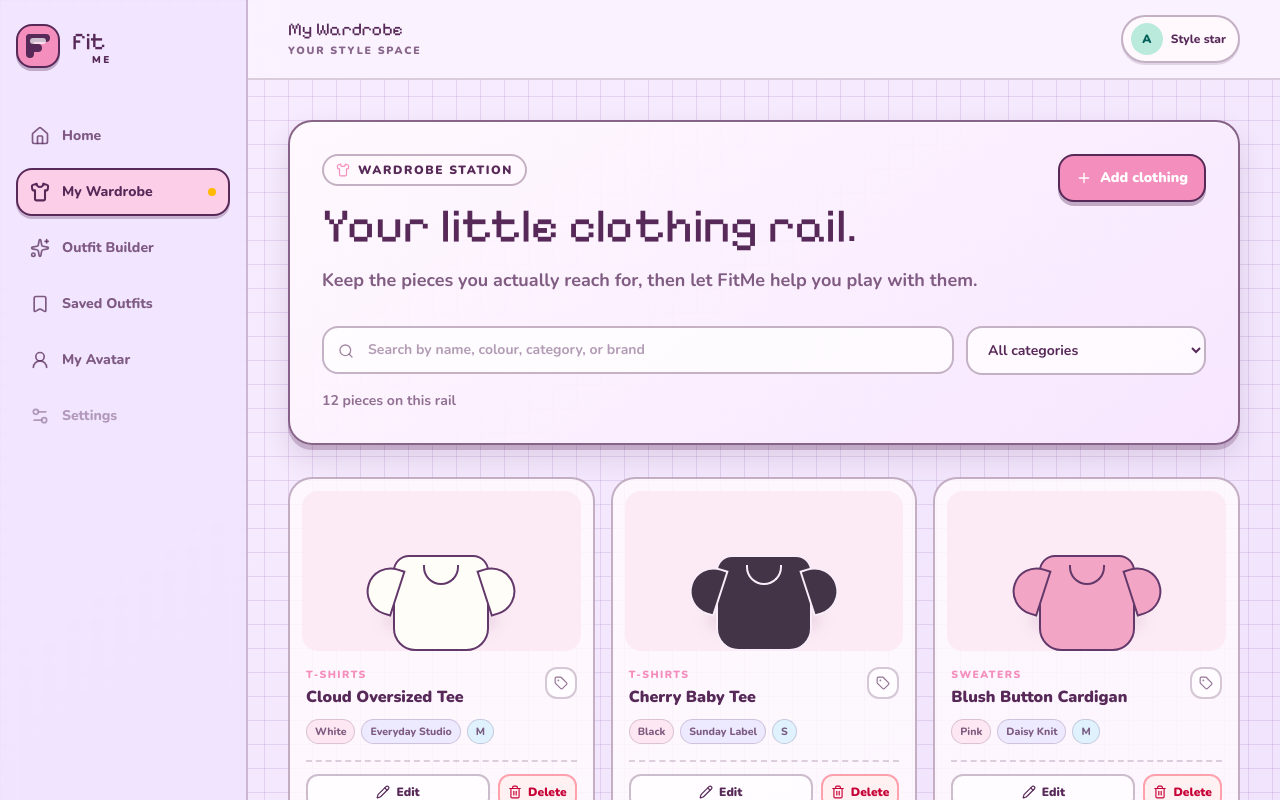
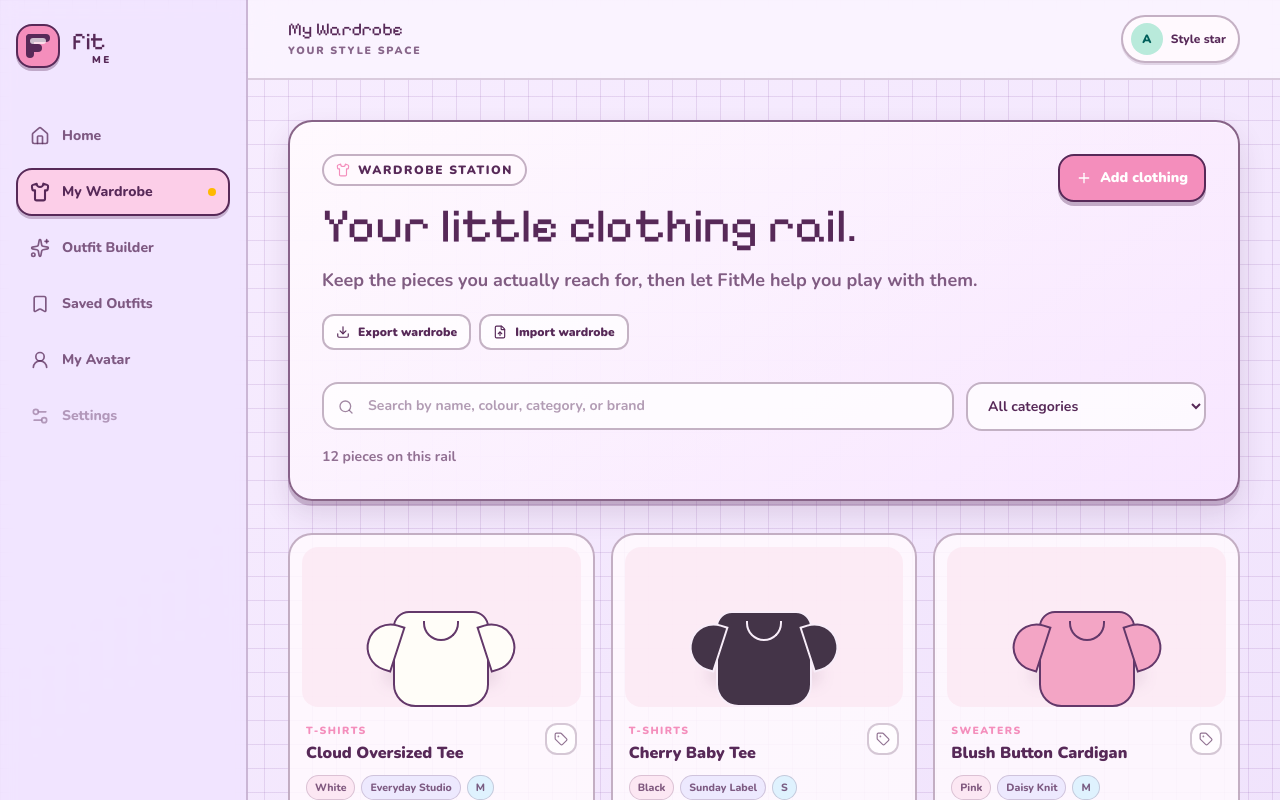
Before and after one commit to 06-nitiin/fitme, a React (Vite) app: page / in a window 1280 px wide. Both pictures are taken after a click on the button "My Wardrobe". Shown: the top 800 px of the page. Built offline with nearby package versions, Linux system fonts and the light colour scheme.

Commit message:
added wardrobe import and export

```diff
--- a/src/lib/wardrobe.ts
+++ b/src/lib/wardrobe.ts
@@ -1,4 +1,4 @@
-import type { ClothingCategory, ClothingItem, OutfitSlot } from "../types/fitme";
+import { CLOTHING_CATEGORIES, type ClothingCategory, type ClothingItem, type OutfitSlot } from "../types/fitme";
 
 export function getOutfitSlot(category: ClothingCategory): OutfitSlot {
   switch (category) {
@@ -55,3 +55,54 @@ export function createFitMeId(prefix: string): string {
 
   return `${prefix}-${Date.now()}-${Math.random().toString(36).slice(2, 8)}`;
 }
+
+export function exportWardrobeData(wardrobe: ClothingItem[]): string {
+  return JSON.stringify(
+    {
+      app: "FitMe",
+      version: 1,
+      exportedAt: new Date().toISOString(),
+      wardrobe,
+    },
+    null,
+    2,
+  );
+}
+
+export function importWardrobeData(serializedData: string): ClothingItem[] {
+  const parsed: unknown = JSON.parse(serializedData);
+  const importedItems =
+    typeof parsed === "object" && parsed !== null && "wardrobe" in parsed
+      ? (parsed as { wardrobe: unknown }).wardrobe
+      : parsed;
+
+  if (!Array.isArray(importedItems)) {
+    throw new Error("The selected file does not contain a wardrobe list.");
+  }
+
+  const isClothingCategory = (value: unknown): value is ClothingCategory =>
+    typeof value === "string" && CLOTHING_CATEGORIES.includes(value as ClothingCategory);
+
+  if (
+    importedItems.some(
+      (item) =>
+        typeof item !== "object" ||
+        item === null ||
+        typeof (item as ClothingItem).name !== "string" ||
+        !isClothingCategory((item as ClothingItem).category) ||
+        typeof (item as ClothingItem).color !== "string" ||
+        typeof (item as ClothingItem).brand !== "string",
+    )
+  ) {
+    throw new Error("Every imported item needs a valid name, category, colour, and brand.");
+  }
+
+  return importedItems.map((item) => {
+    const clothingItem = item as ClothingItem;
+    return {
+      ...clothingItem,
+      id: createFitMeId("clothing"),
+      createdAt: typeof clothingItem.createdAt === "string" ? clothingItem.createdAt : new Date().toISOString(),
+    };
+  });
+}
--- a/src/pages/Wardrobe.tsx
+++ b/src/pages/Wardrobe.tsx
@@ -1,10 +1,10 @@
-import { useEffect, useMemo, useState } from "react";
-import { Plus, Search, Shirt, Sparkles } from "lucide-react";
+import { type ChangeEvent, useEffect, useMemo, useState } from "react";
+import { Download, FileUp, Plus, Search, Shirt, Sparkles } from "lucide-react";
 import { ClothingCard } from "../components/wardrobe/ClothingCard";
 import { ClothingForm, type ClothingFormValues } from "../components/wardrobe/ClothingForm";
 import { starterWardrobe } from "../data/starterWardrobe";
 import { loadFromStorage, saveToStorage, STORAGE_KEYS } from "../lib/storage";
-import { createFitMeId, filterWardrobe } from "../lib/wardrobe";
+import { createFitMeId, exportWardrobeData, filterWardrobe, importWardrobeData } from "../lib/wardrobe";
 import { CLOTHING_CATEGORIES, type ClothingCategory, type ClothingItem } from "../types/fitme";
 
 type CategoryFilter = "All" | ClothingCategory;
@@ -17,6 +17,7 @@ export function Wardrobe() {
   const [selectedCategory, setSelectedCategory] = useState<CategoryFilter>("All");
   const [isFormOpen, setIsFormOpen] = useState(false);
   const [editingItem, setEditingItem] = useState<ClothingItem | null>(null);
+  const [importMessage, setImportMessage] = useState("");
 
   useEffect(() => {
     saveToStorage(STORAGE_KEYS.wardrobe, wardrobe);
@@ -73,6 +74,37 @@ export function Wardrobe() {
     setWardrobe((currentWardrobe) => currentWardrobe.filter((currentItem) => currentItem.id !== item.id));
   }
 
+  function handleExport() {
+    const file = new Blob([exportWardrobeData(wardrobe)], { type: "application/json" });
+    const downloadUrl = URL.createObjectURL(file);
+    const link = document.createElement("a");
+    link.href = downloadUrl;
+    link.download = `fitme-wardrobe-${new Date().toISOString().slice(0, 10)}.json`;
+    link.click();
+    URL.revokeObjectURL(downloadUrl);
+    setImportMessage("Wardrobe backup downloaded.");
+  }
+
+  function handleImport(event: ChangeEvent<HTMLInputElement>) {
+    const file = event.target.files?.[0];
+    event.target.value = "";
+
+    if (!file) return;
+
+    const reader = new FileReader();
+    reader.onload = () => {
+      try {
+        const importedItems = importWardrobeData(String(reader.result));
+        setWardrobe((currentWardrobe) => [...importedItems, ...currentWardrobe]);
+        setImportMessage(`${importedItems.length} ${importedItems.length === 1 ? "piece" : "pieces"} imported.`);
+      } catch (error) {
+        setImportMessage(error instanceof Error ? error.message : "That backup could not be imported.");
+      }
+    };
+    reader.onerror = () => setImportMessage("That backup could not be read. Please try another file.");
+    reader.readAsText(file);
+  }
+
   return (
     <div className="space-y-6 sm:space-y-8">
       <section className="fitme-panel overflow-hidden p-5 sm:p-8">
@@ -96,6 +128,19 @@ export function Wardrobe() {
             <Plus className="size-4" aria-hidden="true" />
             Add clothing
           </button>
+        </div>
+
+        <div className="mt-5 flex flex-wrap items-center gap-2">
+          <button type="button" onClick={handleExport} className="fitme-tap inline-flex items-center gap-2 rounded-xl border-2 border-fitme-plum/35 bg-white/70 px-3 py-2 text-xs font-black text-fitme-plum">
+            <Download className="size-3.5" aria-hidden="true" />
+            Export wardrobe
+          </button>
+          <label className="fitme-tap inline-flex cursor-pointer items-center gap-2 rounded-xl border-2 border-fitme-plum/35 bg-white/70 px-3 py-2 text-xs font-black text-fitme-plum">
+            <FileUp className="size-3.5" aria-hidden="true" />
+            Import wardrobe
+            <input type="file" accept="application/json,.json" className="sr-only" onChange={handleImport} />
+          </label>
+          {importMessage && <p role="status" className="text-xs font-bold text-fitme-plum/70">{importMessage}</p>}
         </div>
 
         <div className="mt-8 grid gap-3 lg:grid-cols-[minmax(0,1fr)_15rem]">
```
